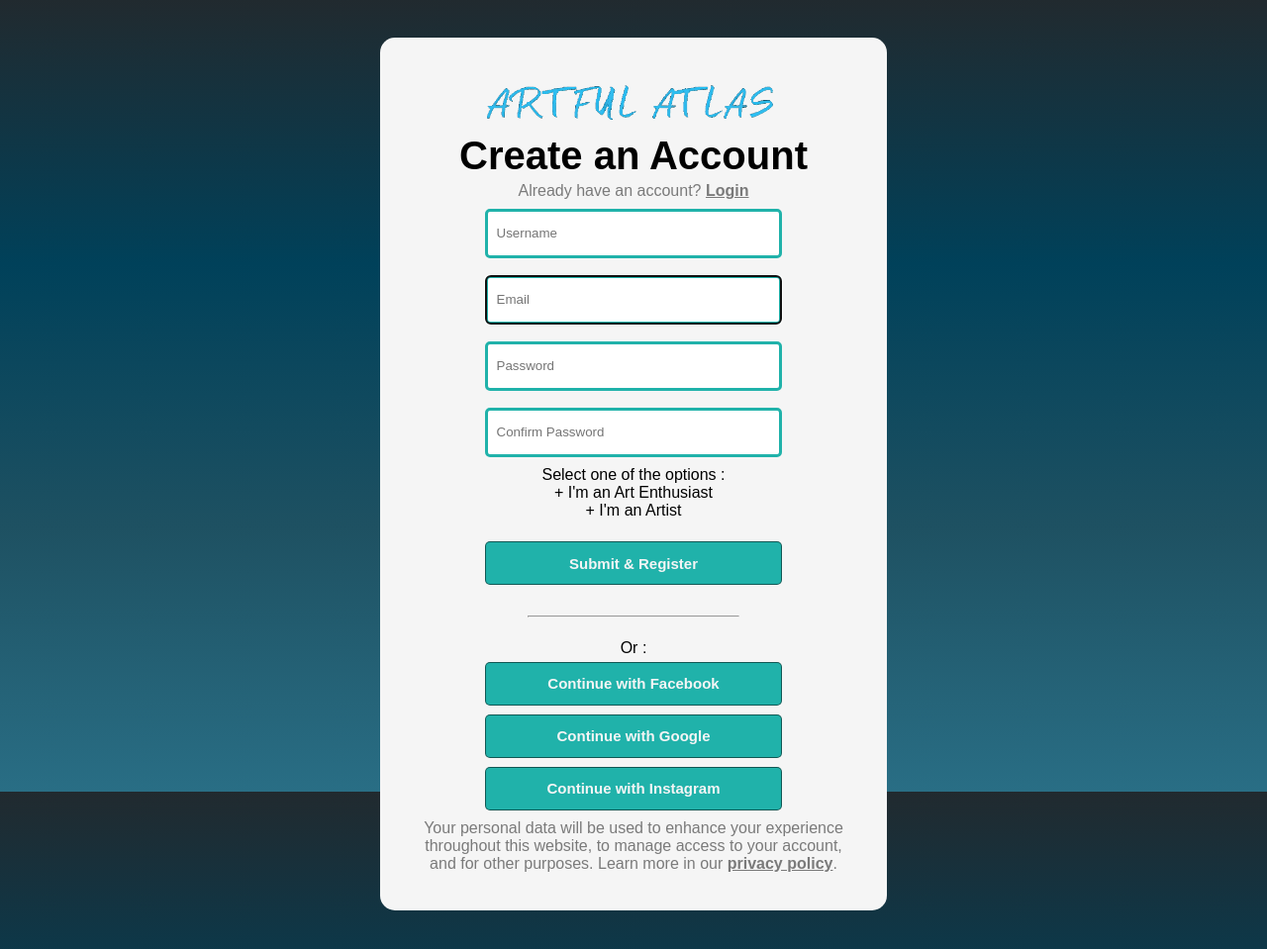
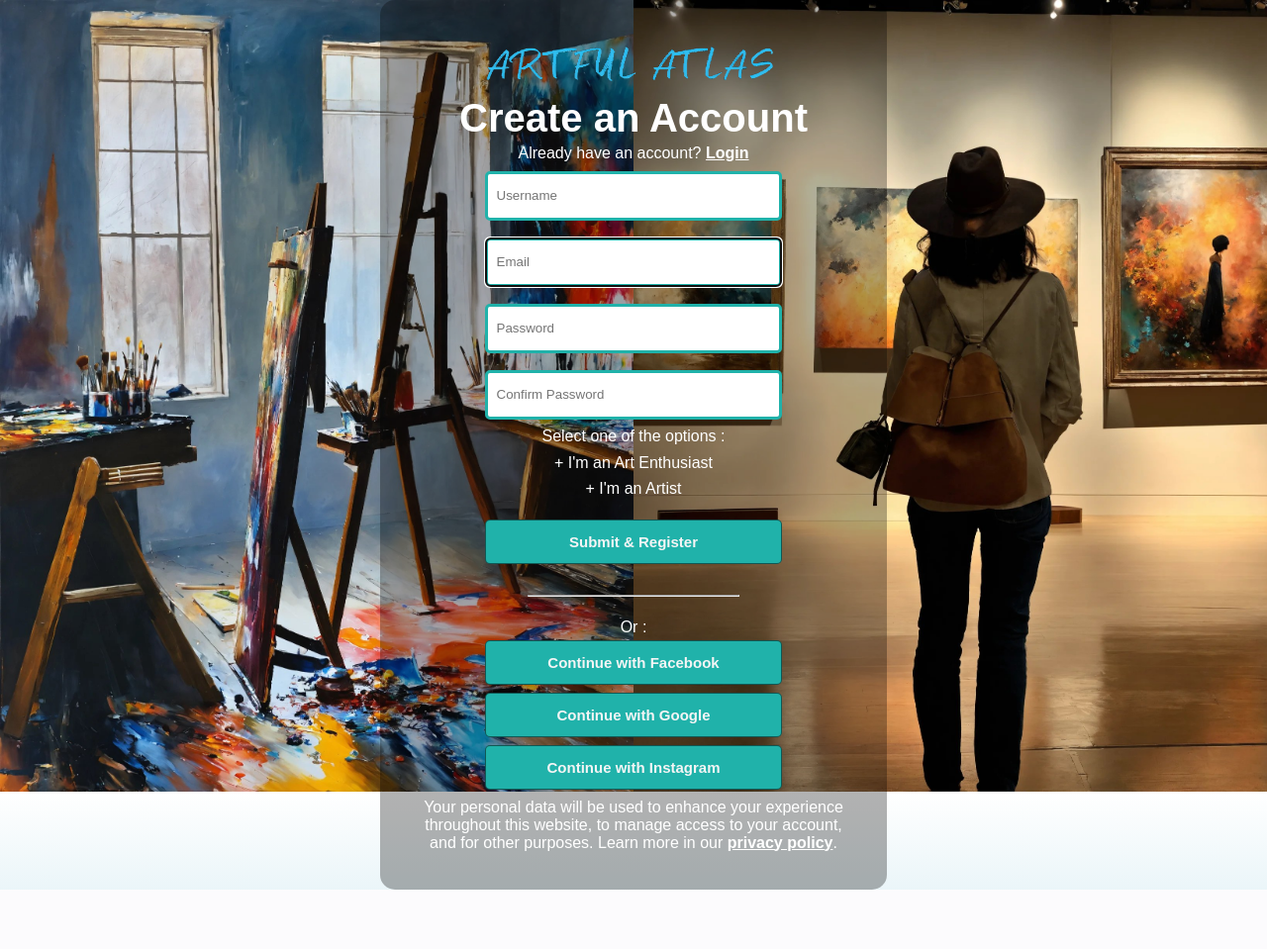
Before and after one commit to Ayoub-Marzouki/Artful-Atlas-ecommerce, a Django app: page /user/sign-up/ in a window 1280 px wide. Shown: the whole page at 99% size. After the commit the page ends 899 px from the top, so only its background shows below. Run offline with Django 5.2, Linux system fonts and the light colour scheme.

Commit message:
Modified the visuals of login/sign-up pages. Added a background image that contains 2 images; an art enthusiast (person in a gallery), and an artist's workshop. + In sign-up page, one of the images gets brighter depending on which option was selected while registering; artist or art enthusiast (looking to buy).

```diff
--- /dev/null
+++ b/static/sign-upjs.js
@@ -0,0 +1,16 @@
+// Get the elements for Art Enthusiast and Artist
+const enthusiastOption = document.getElementById('customer');
+const artistOption = document.getElementById('artist');
+const background1 = document.getElementById('background1');
+const background2 = document.getElementById('background2');
+
+// Add event listeners to the options
+enthusiastOption.addEventListener('click', function() {
+    background1.classList.add('bright');
+    background2.classList.remove('bright');
+});
+
+artistOption.addEventListener('click', function() {
+    background1.classList.remove('bright');
+    background2.classList.add('bright');
+});
--- a/static/sign-upstyle.css
+++ b/static/sign-upstyle.css
@@ -1,14 +1,51 @@
 body {
     font-family:sans-serif;
     text-align:center;
-    background-image:linear-gradient(to bottom,#212a2f,#00415a,#1E5162,#296E85);
+    /* background-image:linear-gradient(to bottom,#212a2f,#00415a,#1E5162,#296E85); */
+}
+
+#backgrounds {
+    width:100%;
+    height:100%;
+    position:fixed;
+    z-index:-10;
+    display:flex;
+}
+#background1 {
+    background-image:url(/static/images/sign-up/artist.jpg);
+}
+#background2 {
+    background-image:url(/static/images/sign-up/customer.jpg);
+}
+.background-image {
+    width:50vw;
+    height:100vh;
+    background-size:cover;
+    background-position:left center;
+    transition: filter 0.5s ease;
+}
+
+.bright {
+    filter: brightness(1.2); /* Adjust the brightness as needed */
+}
+#customer {
+    margin:2%;
+}
+#artist, #customer {
+    cursor:pointer;
+    transition:300ms;
+}
+#artist:hover, #customer:hover {
+    color:lightseagreen;
+    transition:300ms;
 }
 
 main {
+    color:white;
     padding:3%;
-    background-color:whitesmoke;
+    background-color:rgba(0,0,0,0.3);
     width:40%;
-    margin:3% auto;
+    /* margin:3% auto; */
     border-radius:15px;
 }
 
@@ -16,9 +53,9 @@ a:hover {
     color:lightseagreen;
     transition:300ms;
 }
-a:visited, a {
+a {
     font-weight:900;
-    color:rgba(0,0,0,0.5);
+    color:white;
     transition:300ms;
 }
 
@@ -42,7 +79,7 @@ input {
 }
 
 #login, #privacy {
-    color:rgba(0,0,0,0.5);
+    color:white;
 }
 
 #submit, h4 {
@@ -64,5 +101,5 @@ input {
 .hr {
     margin:2% auto 1% auto;
     width:50%;
-    color:rgba(0,0,0,0.5);
+    color:rgba(255,255,255,0.5);
 }
--- a/templates/store/product-details.html
+++ b/templates/store/product-details.html
@@ -70,6 +70,11 @@
                 <span>Add to Wish List</span>
             </div>
         </section>
+    </header>
+
+    <header>
+        <h1>Artwork's story according to the artist</h1>
+        <p>tbon</p>
     </header>
 
     <header id="extra" class="flex">
--- a/templates/userauths/login.html
+++ b/templates/userauths/login.html
@@ -25,6 +25,11 @@
         </div>
     {% endif %}
 
+
+    <div id="backgrounds">
+        <div class="background-image" id="background1"></div>
+        <div class="background-image" id="background2"></div>
+    </div>
     <main>
         <a href="{% url 'home:index' %}"><img class="logo0" src="{% static 'images/logos-images/logo0.png' %}" alt="Artful Atlas"></a>
         <header id="form">
--- a/templates/userauths/sign-up.html
+++ b/templates/userauths/sign-up.html
@@ -11,6 +11,7 @@
     <link rel="stylesheet" href="{% static 'sign-upstyle.css' %}">
     <link rel="stylesheet" href="{% static 'messagesstyle.css' %}">
     <script src="{% static 'messagesjs.js' %}" defer></script>
+    <script src="{% static 'sign-upjs.js' %}" defer></script>
     <link rel="icon" href="images/logos-images/logo.png" type="image/x-icon">
     <title>Sign up</title>
 </head>
@@ -27,6 +28,10 @@
         </div>
     {% endif %}
 
+    <div id="backgrounds">
+        <div class="background-image" id="background1"></div>
+        <div class="background-image" id="background2"></div>
+    </div>
     <main>
       <a href="{% url 'home:index' %}"><img class="logo0" src="{% static 'images/logos-images/logo0.png' %}" alt="Artful Atlas"></a>
         <header id="form">
@@ -41,8 +46,8 @@
                 {{form.passwordConfirmation}}
                 <p>Select one of the options :</p>
 
-                <p>+ I'm an Art Enthusiast</p>
-                <p>+ I'm an Artist</p>
+                <p id="customer">+ I'm an Art Enthusiast</p>
+                <p id="artist">+ I'm an Artist</p>
                 <br>
                 <button id="submit" type="submit">Submit & Register</button>
             </form>
```
Also changed, not shown: static/loginstyle.css (+38 -4 lines), db.sqlite3, static/images/sign-up/artist.jpg (added), static/images/sign-up/customer.jpg (added), userauths/userauths/sign-up.html (added).
